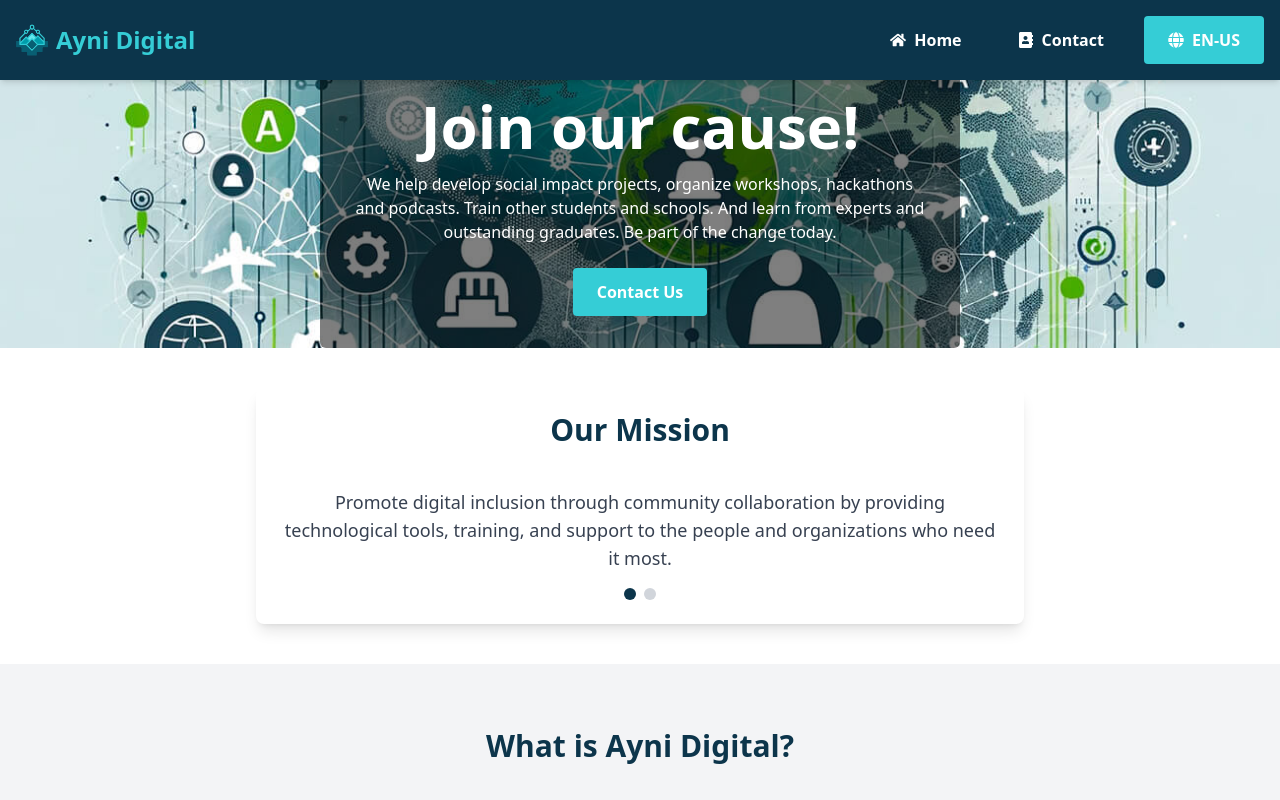
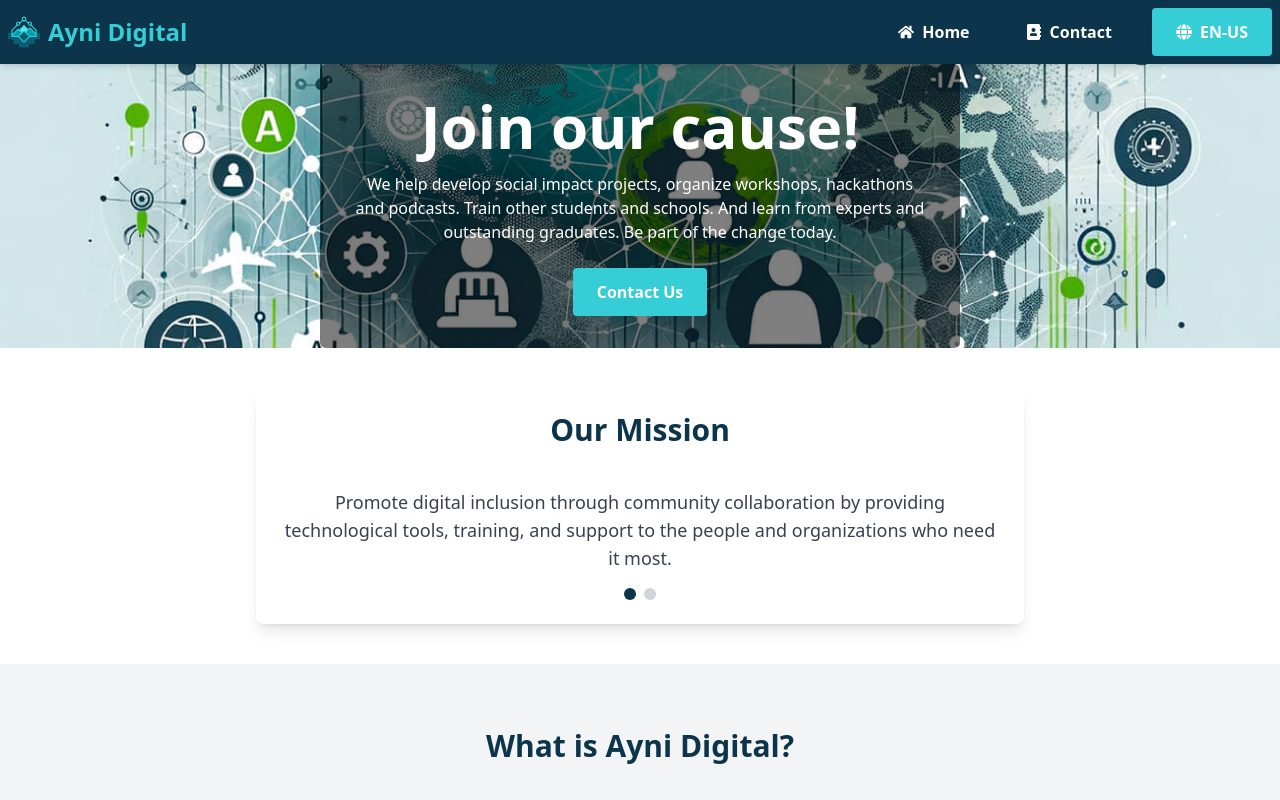
Before and after one commit to CARLOSARQU/proyecto, a React (Vite) app: page / in a window 1280 px wide. Shown: the top 800 px of the page. Built offline with nearby package versions, Linux system fonts and the light colour scheme.

Commit message:
Correciones pequeñas

```diff
--- a/src/components/Navbar.jsx
+++ b/src/components/Navbar.jsx
@@ -23,7 +23,7 @@
 
   return (
     <nav className="bg-principal fixed top-0 left-0 w-full z-50 shadow-md">
-      <div className="container mx-auto flex items-center justify-between p-4">
+      <div className="container mx-auto flex items-center justify-between p-2">
         {/* Logo + Título */}
         <Link to="/" className="text-2xl font-bold text-secundario flex items-center gap-2">
           <img src={logo} alt="Logo" className="h-8 w-8" />
```
